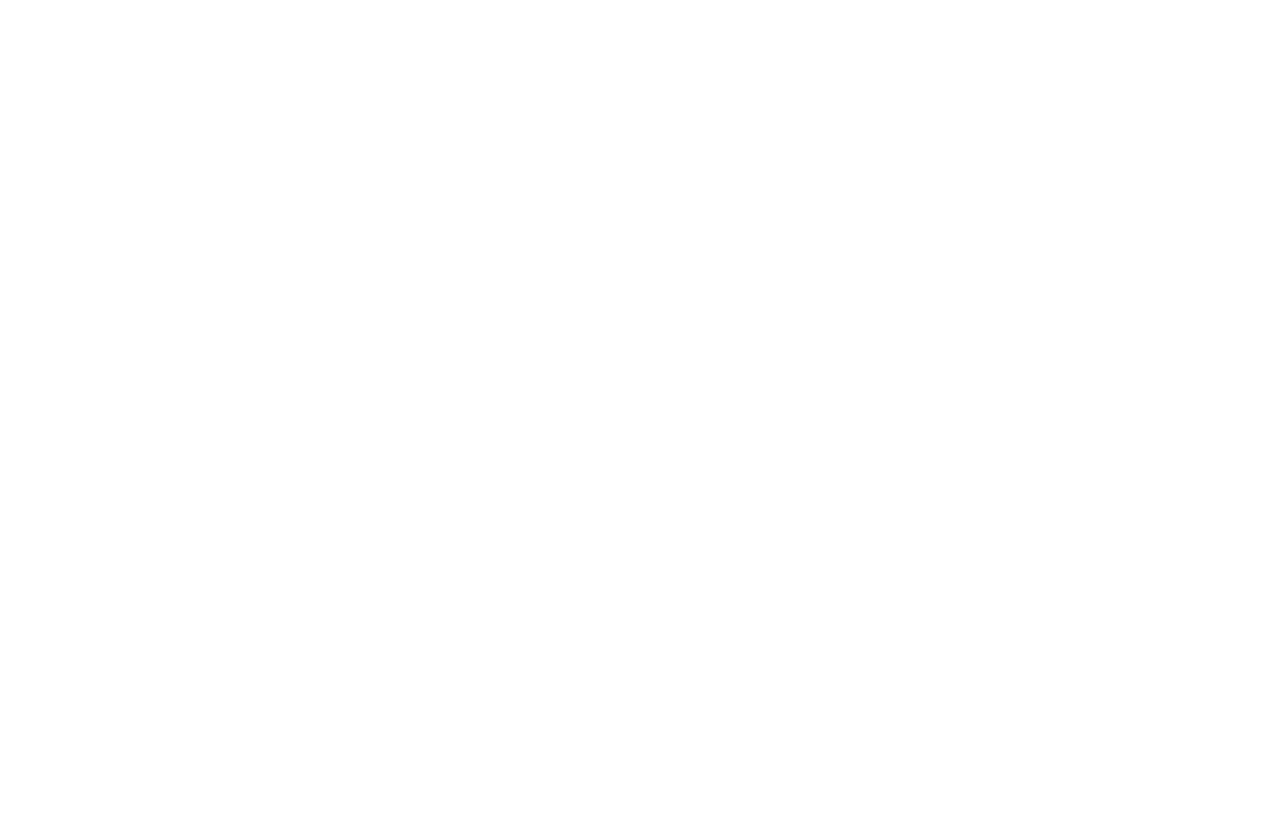
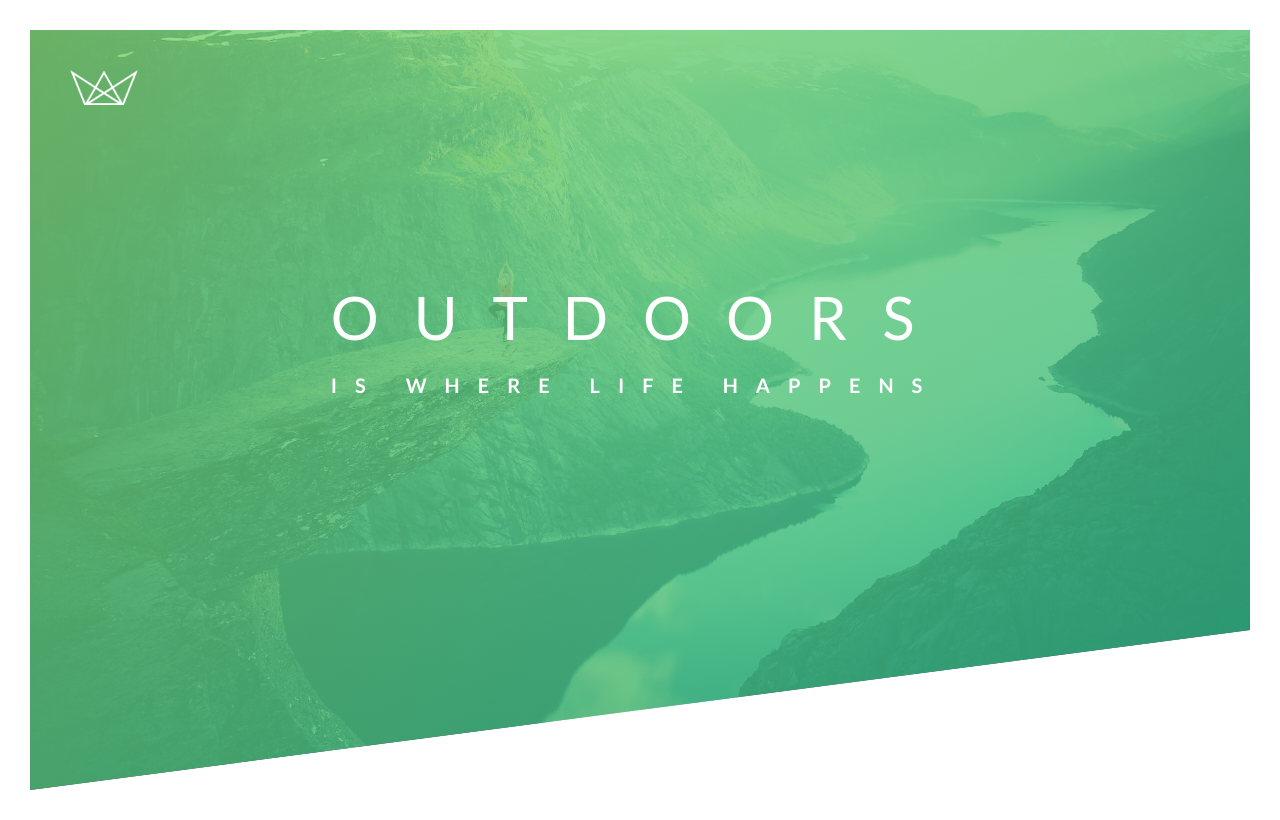
Before and after one commit to MorganEJLA/natours, a plain HTML site: page starter/index.html in a window 1280 px wide. Drawn offline with Linux system fonts and the light colour scheme; files that its build step writes are made by us from their sources.

Commit message:
added css animations to header

```diff
--- a/starter/css/style.css
+++ b/starter/css/style.css
@@ -6,3 +6,125 @@ Medium green: #55c57a
 Dark green: #28b485
 
 */
+
+
+/* BASIC RESET */
+
+*{
+    margin: 0;
+    padding:0;
+    box-sizing:border-box;
+}
+
+body{
+    font-family: 'Lato', sans-serif;
+    font-weight:400;
+    font-size:1em;
+    line-height:1.7;
+    color:#777;
+    padding:30px;
+}
+
+
+.header{
+    height:95vh;
+    background-image: linear-gradient(to right bottom,rgba(126, 213, 111, 0.8),rgba(40, 180, 133, 0.8)),url('../img/hero.jpg');
+    background-size:cover;
+    background-position:top;
+    position:relative;
+    /*clippy site for more css shapes */
+    clip-path: polygon(0 0, 100% 0, 100% 75vh, 0 100%);
+
+}
+
+.logo-box{
+    position:absolute;
+    top:40px;
+    left:40px;
+}
+
+.logo{
+    height:35px;
+}
+
+.logo:hover{
+    animation: moveInRight 1s ease-out;
+}
+
+
+.text-box{
+    position:absolute;
+    top:40%;
+    left:50%;
+    transform:
+        translate(-50%, -50%);
+}
+.heading-primary{
+    color:#fff;
+    text-transform: uppercase;
+
+    backface-visibility: hidden;
+
+}
+
+.heading-primary-main{
+
+    display:block;
+    font-size:60px;
+    font-weight:400;
+    letter-spacing: 35px;
+
+    animation-name:moveInLeft;
+    animation-duration:1s;
+    animation-timing-function:ease-out;
+
+
+
+    /* animation-iteration-count: 3; */
+    /* animation-delay:3s; */
+
+
+}
+
+.heading-primary-sub{
+display:block;
+font-size:20px;
+font-weight:700;
+letter-spacing:18px;
+
+    animation-name:moveInRight;
+    animation-duration:1s;
+    animation-timing-function:ease-out;
+
+}
+@keyframes moveInLeft {
+    0%{
+        opacity:0;
+        transform: translatex(-100px);
+    }
+
+    80%{
+        transform: translatex(10px);
+    }
+
+    100%{
+        opacity:1;
+        transform: translate(0);
+    }
+}
+
+@keyframes moveInRight {
+    0%{
+        opacity:0;
+        transform: translatex(100px);
+    }
+
+    80%{
+        transform: translatex(-10px);
+    }
+
+    100%{
+        opacity:1;
+        transform: translate(0);
+    }
+}
--- a/starter/index.html
+++ b/starter/index.html
@@ -6,14 +6,24 @@
 
         <link href="https://fonts.googleapis.com/css?family=Lato:100,300,400,700,900" rel="stylesheet">
 
-        <link rel="stylesheet" href="css/icon-font.css">
-        <link rel="stylesheet" href="css/style.css">
+        <link rel="stylesheet" href="../starter/css/icon-font.css">
+        <link rel="stylesheet" href="../starter/css/style.css">
         <link rel="shortcut icon" type="image/png" href="img/favicon.png">
 
         <title>Natours | Exciting tours for adventurous people</title>
     </head>
     <body>
+        <header class = "header">
+            <div class = "logo-box">
+                <img src = "img/logo-white.png" alt = "logo" class = "logo">
+            </div>
+            <div class = "text-box">
+                <h1 class = "heading-primary">
+                <span class = "heading-primary-main">Outdoors </span>
+                <span class = "heading-primary-sub">is where life happens</span>
 
-
+                </h1>
+            </div>
+        </header>
     </body>
 </html>
```
